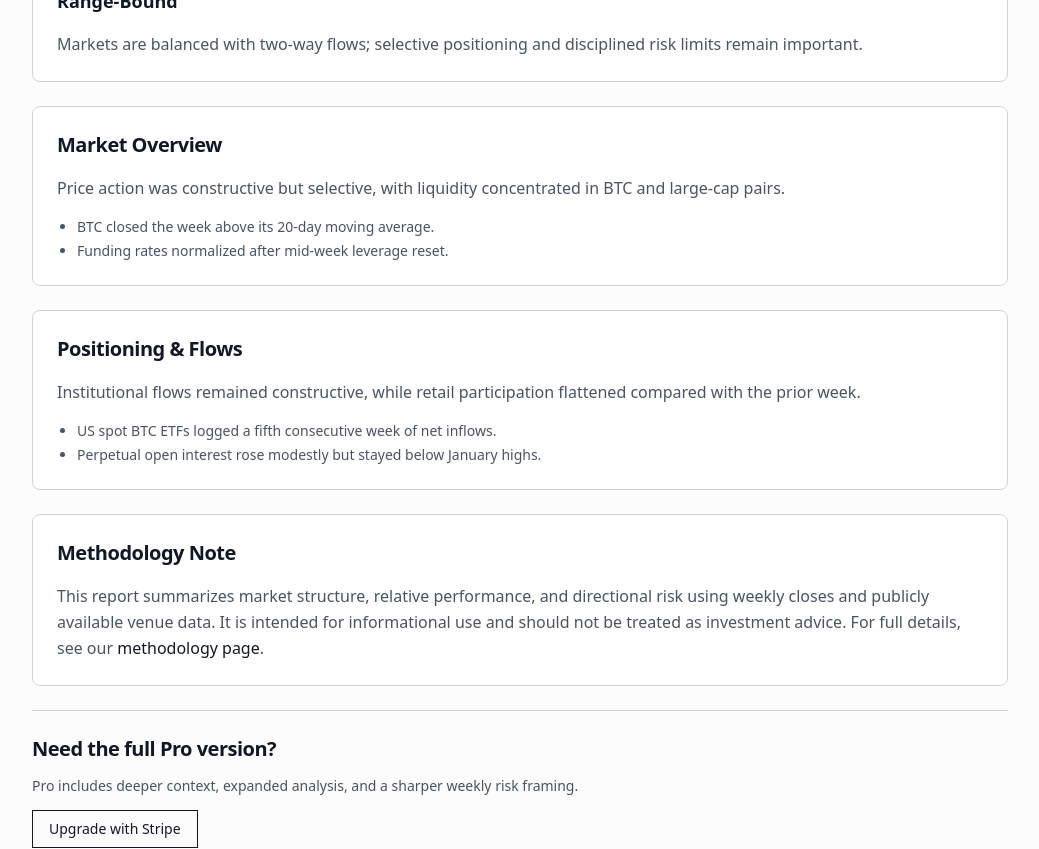
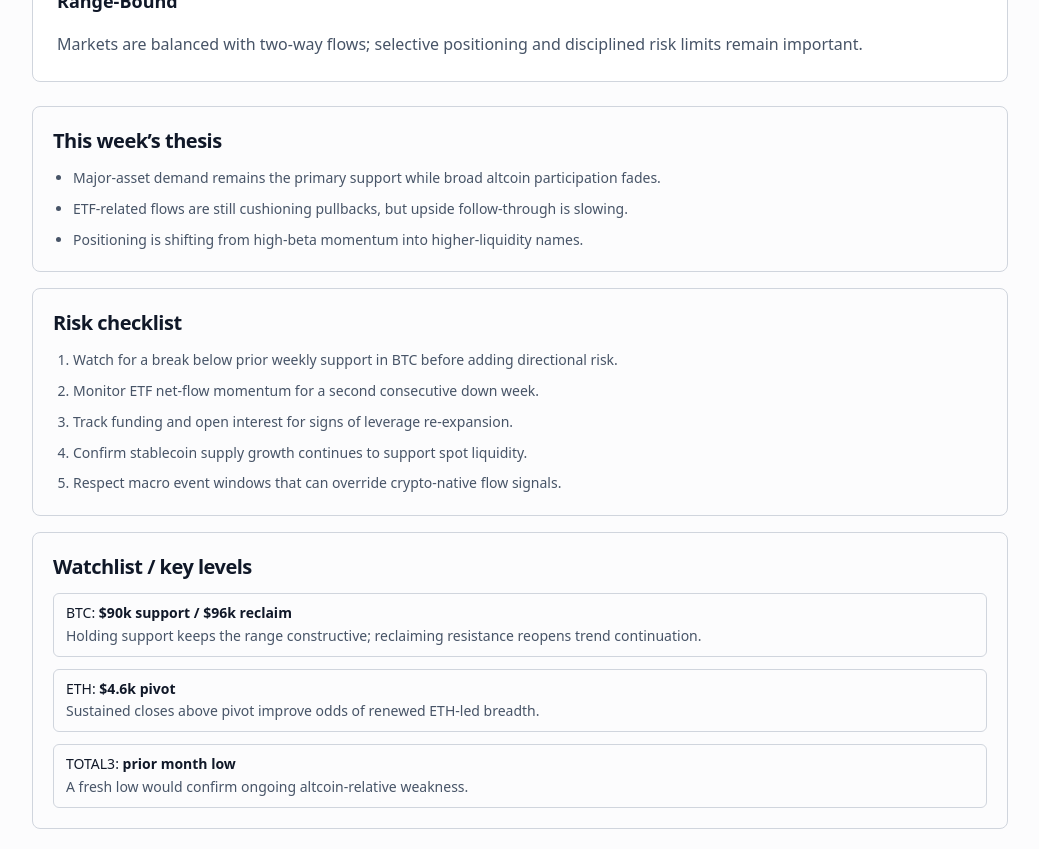
Before and after one commit to castanhf/Weekly-Crypto-Pulse, a Next.js app: page /reports/2026-02-23-etf-flows-steady-altcoins-pause in a window 1280 px wide. Shown: the part 1400-2249 px from the top of the page, without its empty margins (120-1159 px from the left). Built offline with nearby package versions, Linux system fonts and the light colour scheme; no server answers.

Commit message:
Add high-signal thesis, risk checklist, and watchlist sections

```diff
--- a/app/reports/[slug]/page.tsx
+++ b/app/reports/[slug]/page.tsx
@@ -9,6 +9,7 @@ import { MethodologyNote } from '@/components/reports/methodology-note';
 import { RegimeSection } from '@/components/reports/regime-section';
 import { ReportHero } from '@/components/reports/report-hero';
 import { ReportSections } from '@/components/reports/report-sections';
+import { ReportSignalsBlock } from '@/components/reports/report-signals';
 import { WinnersAndLosers } from '@/components/reports/winners-losers';
 import { ReportShareBlock } from '@/components/reports/report-share-block';
 import { getAllReports, getReportBySlug } from '@/lib/reports/report-repository';
@@ -54,6 +55,7 @@ export default function ReportDetailPage({ params }: ReportDetailPageProps): JSX
       <MarketSnapshotCards snapshot={report.marketSnapshot} />
       <WinnersAndLosers movers={report.movers} />
       <RegimeSection regime={report.regime} />
+      <ReportSignalsBlock signals={report.signals} />
       <ReportSections sections={report.sections} />
       <MethodologyNote />
       <footer className="space-y-3 border-t border-line pt-6">
--- /dev/null
+++ b/components/reports/report-signals.tsx
@@ -0,0 +1,47 @@
+import type { ReactNode } from 'react';
+
+import type { ReportSignals } from '@/domain/report';
+
+type ReportSignalsProps = Readonly<{
+  signals: ReportSignals;
+}>;
+
+const SectionCard = ({ title, children }: Readonly<{ title: string; children: ReactNode }>): JSX.Element => (
+  <section className="rounded-lg border border-line bg-surface p-5">
+    <h2 className="text-xl font-semibold tracking-tight">{title}</h2>
+    <div className="mt-3">{children}</div>
+  </section>
+);
+
+export const ReportSignalsBlock = ({ signals }: ReportSignalsProps): JSX.Element => (
+  <div className="space-y-4">
+    <SectionCard title="This week’s thesis">
+      <ul className="list-disc space-y-2 pl-5 text-sm leading-relaxed text-muted">
+        {signals.thesis.map((point) => (
+          <li key={point}>{point}</li>
+        ))}
+      </ul>
+    </SectionCard>
+
+    <SectionCard title="Risk checklist">
+      <ol className="list-decimal space-y-2 pl-5 text-sm leading-relaxed text-muted">
+        {signals.riskChecklist.map((item) => (
+          <li key={item}>{item}</li>
+        ))}
+      </ol>
+    </SectionCard>
+
+    <SectionCard title="Watchlist / key levels">
+      <ul className="space-y-3 text-sm leading-relaxed text-muted">
+        {signals.watchlistLevels.map((entry) => (
+          <li className="rounded-md border border-line px-3 py-2" key={`${entry.asset}-${entry.level}`}>
+            <p className="font-medium text-ink">
+              {entry.asset}: <span className="font-semibold">{entry.level}</span>
+            </p>
+            <p>{entry.context}</p>
+          </li>
+        ))}
+      </ul>
+    </SectionCard>
+  </div>
+);
--- a/data/reports/2026-02-23-etf-flows-steady-altcoins-pause.json
+++ b/data/reports/2026-02-23-etf-flows-steady-altcoins-pause.json
@@ -8,7 +8,12 @@
       "publishedAt": "2026-02-23",
       "weekLabel": "Week of Feb 23, 2026",
       "summary": "Bitcoin held above key support as ETF inflows remained positive, while majors rotated and high-beta altcoins cooled after a two-week rally.",
-      "tags": ["bitcoin", "etf", "market-structure", "altcoins"]
+      "tags": [
+        "bitcoin",
+        "etf",
+        "market-structure",
+        "altcoins"
+      ]
     },
     "regime": "range-bound",
     "marketSnapshot": {
@@ -56,6 +61,37 @@
           "Perpetual open interest rose modestly but stayed below January highs."
         ]
       }
-    ]
+    ],
+    "signals": {
+      "thesis": [
+        "Major-asset demand remains the primary support while broad altcoin participation fades.",
+        "ETF-related flows are still cushioning pullbacks, but upside follow-through is slowing.",
+        "Positioning is shifting from high-beta momentum into higher-liquidity names."
+      ],
+      "riskChecklist": [
+        "Watch for a break below prior weekly support in BTC before adding directional risk.",
+        "Monitor ETF net-flow momentum for a second consecutive down week.",
+        "Track funding and open interest for signs of leverage re-expansion.",
+        "Confirm stablecoin supply growth continues to support spot liquidity.",
+        "Respect macro event windows that can override crypto-native flow signals."
+      ],
+      "watchlistLevels": [
+        {
+          "asset": "BTC",
+          "level": "$90k support / $96k reclaim",
+          "context": "Holding support keeps the range constructive; reclaiming resistance reopens trend continuation."
+        },
+        {
+          "asset": "ETH",
+          "level": "$4.6k pivot",
+          "context": "Sustained closes above pivot improve odds of renewed ETH-led breadth."
+        },
+        {
+          "asset": "TOTAL3",
+          "level": "prior month low",
+          "context": "A fresh low would confirm ongoing altcoin-relative weakness."
+        }
+      ]
+    }
   }
 }
--- a/data/reports/2026-03-02-etf-demand-supports-majors-as-altcoin-rotation-stalls.json
+++ b/data/reports/2026-03-02-etf-demand-supports-majors-as-altcoin-rotation-stalls.json
@@ -61,6 +61,37 @@
           "Open interest declined in mid-cap perpetual pairs."
         ]
       }
-    ]
+    ],
+    "signals": {
+      "thesis": [
+        "Major-asset demand remains the primary support while broad altcoin participation fades.",
+        "ETF-related flows are still cushioning pullbacks, but upside follow-through is slowing.",
+        "Positioning is shifting from high-beta momentum into higher-liquidity names."
+      ],
+      "riskChecklist": [
+        "Watch for a break below prior weekly support in BTC before adding directional risk.",
+        "Monitor ETF net-flow momentum for a second consecutive down week.",
+        "Track funding and open interest for signs of leverage re-expansion.",
+        "Confirm stablecoin supply growth continues to support spot liquidity.",
+        "Respect macro event windows that can override crypto-native flow signals."
+      ],
+      "watchlistLevels": [
+        {
+          "asset": "BTC",
+          "level": "$90k support / $96k reclaim",
+          "context": "Holding support keeps the range constructive; reclaiming resistance reopens trend continuation."
+        },
+        {
+          "asset": "ETH",
+          "level": "$4.6k pivot",
+          "context": "Sustained closes above pivot improve odds of renewed ETH-led breadth."
+        },
+        {
+          "asset": "TOTAL3",
+          "level": "prior month low",
+          "context": "A fresh low would confirm ongoing altcoin-relative weakness."
+        }
+      ]
+    }
   }
 }
--- a/lib/reports/report-parser.ts
+++ b/lib/reports/report-parser.ts
@@ -6,7 +6,9 @@ import {
   type Report,
   type ReportMetadata,
   type ReportSchemaVersion,
-  type ReportSection
+  type ReportSection,
+  type ReportSignals,
+  type WatchlistLevel
 } from '@/domain/report';
 import { assertArray, assertNumber, assertRecord, assertString, assertStringArray } from '@/lib/reports/json-assertions';
 
@@ -92,6 +94,28 @@ const parseSections = (value: unknown): ReadonlyArray<ReportSection> => {
   return sections;
 };
 
+const parseWatchlistLevels = (value: unknown): ReadonlyArray<WatchlistLevel> =>
+  parseCollection(value, 'signals.watchlistLevels', (entry, index) => {
+    const levelFieldPath = `signals.watchlistLevels[${index}]`;
+    const level = assertRecord(entry, levelFieldPath);
+
+    return {
+      asset: assertString(level.asset, `${levelFieldPath}.asset`),
+      level: assertString(level.level, `${levelFieldPath}.level`),
+      context: assertString(level.context, `${levelFieldPath}.context`)
+    };
+  });
+
+const parseSignals = (value: unknown): ReportSignals => {
+  const signals = assertRecord(value, 'signals');
+
+  return {
+    thesis: assertStringArray(signals.thesis, 'signals.thesis'),
+    riskChecklist: assertStringArray(signals.riskChecklist, 'signals.riskChecklist'),
+    watchlistLevels: parseWatchlistLevels(signals.watchlistLevels)
+  };
+};
+
 const parseReportShape = (rawReport: unknown): Report => {
   const report = assertRecord(rawReport, 'report');
 
@@ -100,7 +124,8 @@ const parseReportShape = (rawReport: unknown): Report => {
     regime: parseRegime(report.regime),
     marketSnapshot: parseMarketSnapshot(report.marketSnapshot),
     movers: parseMovers(report.movers),
-    sections: parseSections(report.sections)
+    sections: parseSections(report.sections),
+    signals: parseSignals(report.signals)
   };
 };
 
```
Also changed, not shown: data/report-inputs/local-report-input.json (+38 -2 lines), domain/report.ts (+13 -0 lines), scripts/generate-local-report.ts (+30 -3 lines), scripts/validate-reports.ts (+14 -0 lines), data/reports/README.md, 2 other files (tests, documents, lock files or other folders).
